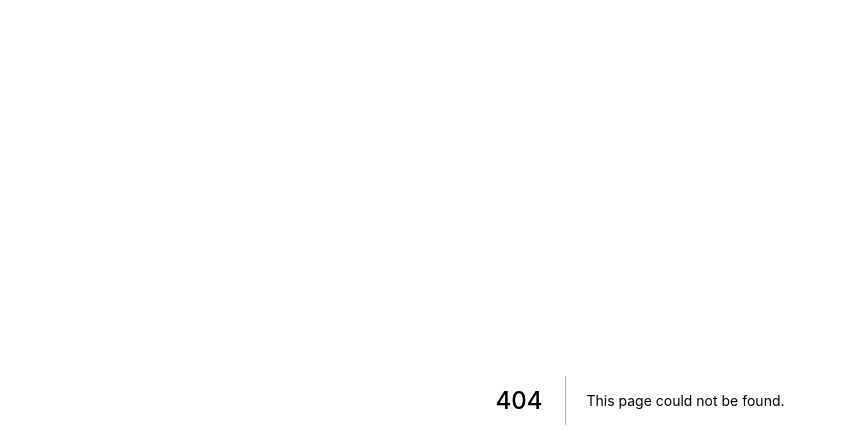
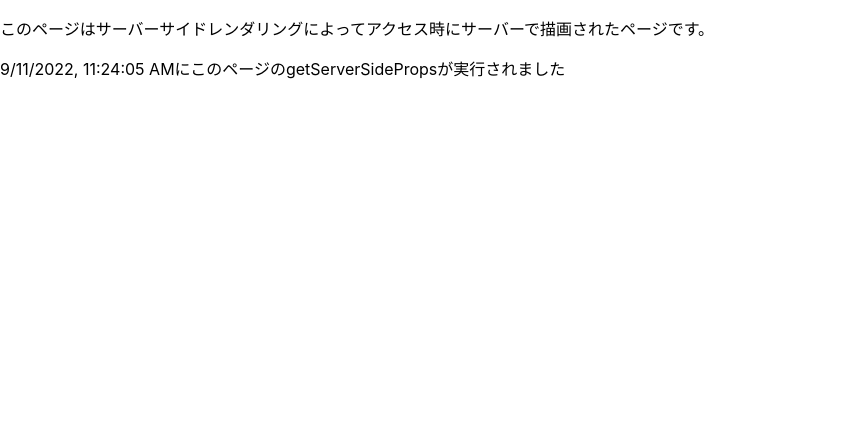
Before and after one commit to taserbeat/next-sample, a Next.js app: page /ssr in a window 1280 px wide. Before the commit this address had no page. Shown: the top 448 px of the page, without its empty margins (0-846 px from the left). Built offline with nearby package versions, Linux system fonts and the light colour scheme.

Commit message:
feat: SSRによるページの実装

```diff
--- /dev/null
+++ b/pages/ssr.tsx
@@ -0,0 +1,43 @@
+import { GetServerSideProps, NextPage } from "next";
+import Head from "next/head";
+
+type SSRProps = {
+  message: string;
+};
+
+const SSR: NextPage<SSRProps> = (props) => {
+  const { message } = props;
+
+  return (
+    <div>
+      <Head>
+        <title>Create next App</title>
+        <link rel="icon" href="/favicon.ico" />
+      </Head>
+
+      <main>
+        <p>
+          このページはサーバーサイドレンダリングによってアクセス時にサーバーで描画されたページです。
+        </p>
+
+        <p>{message}</p>
+      </main>
+    </div>
+  );
+};
+
+// getServerSidePropsはページへのリクエストがある度に実行される
+export const getServerSideProps: GetServerSideProps<SSRProps> = async (
+  context
+) => {
+  const timeStamp = new Date().toLocaleString();
+  const message = `${timeStamp}にこのページのgetServerSidePropsが実行されました`;
+
+  console.log(message);
+
+  return {
+    props: { message },
+  };
+};
+
+export default SSR;
```
